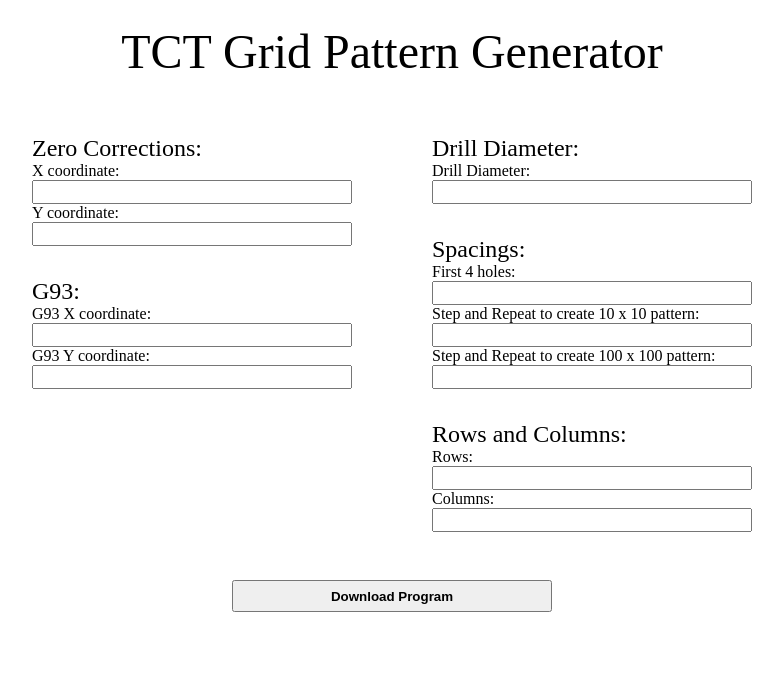
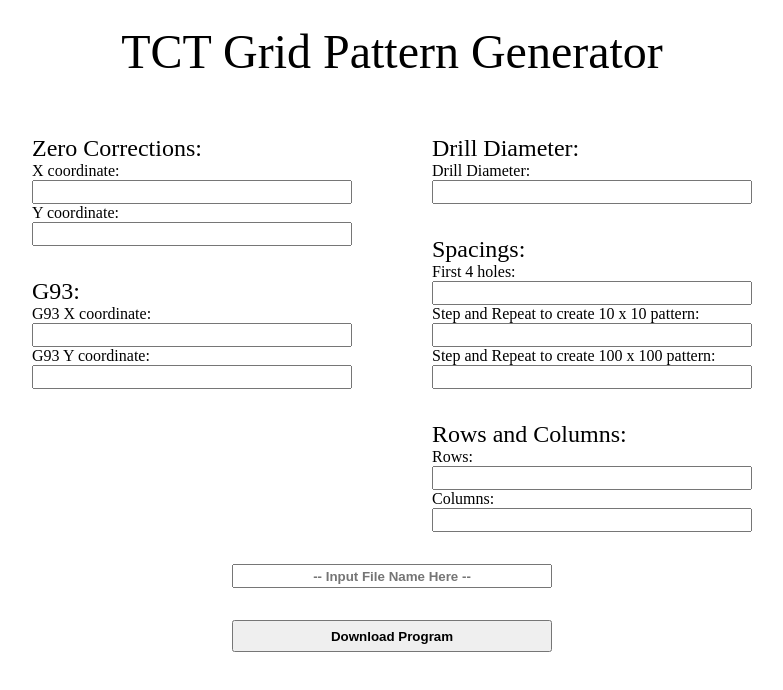
Before and after one commit to lemuellin/grid-generator, a React (Create React App) app: page / in a window 1280 px wide. Shown: the top 690 px of the page, without its empty margins (248-1031 px from the left). Built offline with nearby package versions, Linux system fonts and the light colour scheme.

Commit message:
add download file function

```diff
--- a/src/components/Content.js
+++ b/src/components/Content.js
@@ -14,6 +14,7 @@ const Content = () => {
     const [dist_3, setDist_3] = useState('');
     const [row, setRow] = useState('');
     const [column, setColumn] = useState('');
+    const [fileName, setFileName] = useState('');
 
     const handleChange = (input) => {
         switch (input.name){
@@ -52,22 +53,35 @@ const Content = () => {
         }
     }
 
-    const handleClick = () => {
+    const handleFileNameChange = (input) => {
+        setFileName(input.target.value);
+    }
+
+    const handleClick = (e) => {
+        e.preventDefault();
+        if(!zcX || !zcY || !g93X || !g93Y || !drillDia || !dist_1 || !dist_2 || !dist_3 || !row || !column){
+            alert('Missing parameters, all fields are required');
+            return;
+        }
         let content =
             'include("simple.js");' +
             `for(r=0;r<${row};r++){` +
             `for(c=0;c<${column}; c++){` +
             'for(i=0;i<5;i++){' +
             'for(j=0;j<5;j++){' +
-            `addCircle(${dist_2}*i+c*${dist_3}+${Number(zcX)+Number(g93X)},${dist_2}*j+r*${dist_3}+${Number(zcY)+Number(g93Y)},${drillDia/2});` +
-            `addCircle(${dist_2}*i+c*${dist_3}+${Number(dist_1)+Number(zcX)+Number(g93X)},${dist_2}*j+r*${dist_3}+${Number(dist_1)+Number(zcY)+Number(g93Y)},${drillDia/2});` +
-            `addCircle(${dist_2}*i+c*${dist_3}+${Number(dist_1)+Number(zcX)+Number(g93X)},${dist_2}*j+r*${dist_3}+${Number(zcY)+Number(g93Y)},${drillDia/2});` +
-            `addCircle(${dist_2}*i+c*${dist_3}+${Number(zcX)+Number(g93X)},${dist_2}*j+r*${dist_3}+${Number(dist_1)+Number(zcY)+Number(g93Y)},${drillDia/2});` +
+            `addCircle(${dist_2}*j+c*${dist_3}+${Number(zcX)+Number(g93X)},${dist_2}*i+r*${dist_3}+${Number(zcY)+Number(g93Y)},${drillDia/2});` +
+            `addCircle(${dist_2}*j+c*${dist_3}+${Number(dist_1)+Number(zcX)+Number(g93X)},${dist_2}*i+r*${dist_3}+${Number(dist_1)+Number(zcY)+Number(g93Y)},${drillDia/2});` +
+            `addCircle(${dist_2}*j+c*${dist_3}+${Number(dist_1)+Number(zcX)+Number(g93X)},${dist_2}*i+r*${dist_3}+${Number(zcY)+Number(g93Y)},${drillDia/2});` +
+            `addCircle(${dist_2}*j+c*${dist_3}+${Number(zcX)+Number(g93X)},${dist_2}*i+r*${dist_3}+${Number(dist_1)+Number(zcY)+Number(g93Y)},${drillDia/2});` +
             '}}}}';
         let blob = new Blob([content], {
             type: "text/plain;charset=utf-8"
         });
-        FileSaver.saveAs(blob, "program.js");
+
+        console.log(fileName);
+        let saveFileName = fileName ? fileName + '.js' : 'program.js'
+
+        FileSaver.saveAs(blob, saveFileName);
     }
 
     return(
@@ -85,7 +99,8 @@ const Content = () => {
                 row={row}
                 column={column}
             />
-            <button onClick={handleClick}>Download Program</button>
+            <input className='fileName' name='fileName' type='text' placeholder={'-- Input File Name Here --'} onChange={handleFileNameChange}/>
+            <button type='submit' onClick={handleClick}>Download Program</button>
             {/* <div>
                 <div>{'include("simple.js");'}</div>
                 <div>{`for(r=0;r<${row};r++){`}</div>
--- a/src/styles/styles.css
+++ b/src/styles/styles.css
@@ -38,7 +38,7 @@
     flex-direction: column;
     justify-content: center;
     align-items: center;
-    gap: 3rem;
+    gap: 2rem;
 }
 
 input{
@@ -51,3 +51,9 @@ button{
     font-weight: bolder;
     cursor: pointer;
 }
+
+.fileName{
+    width: 20rem;
+    text-align: center;
+    font-weight: bold;
+}
```
Also changed, not shown: src/mainLogic.js (+4 -4 lines).
